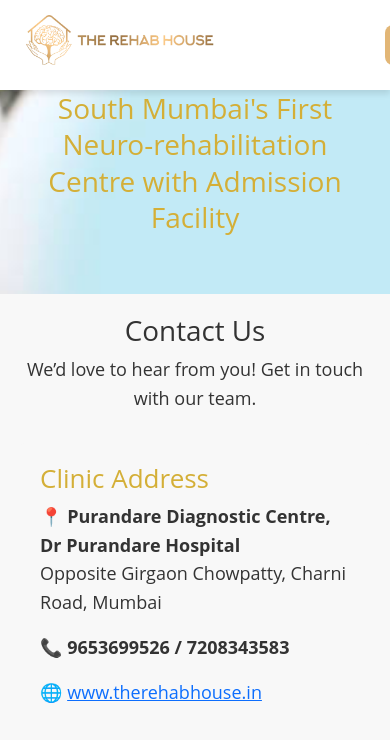
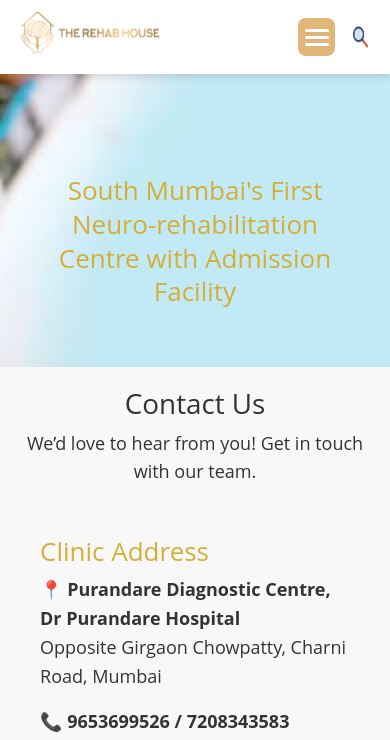
Before and after one commit to Dave8011/my-static-website, a plain HTML site: page contact.html in a window 390 px wide. Shown: the top 740 px of the page. Drawn offline with Linux system fonts and the light colour scheme.

Commit message:
Refactor: Mobile UI overhaul, global box-sizing, img fix

```diff
--- a/css/base.css
+++ b/css/base.css
@@ -1,3 +1,12 @@
+* {
+    box-sizing: border-box;
+}
+
+img {
+    max-width: 100%;
+    height: auto;
+}
+
 body {
     font-family: 'Open Sans', sans-serif;
     margin: 0;
--- a/css/responsive.css
+++ b/css/responsive.css
@@ -3,40 +3,47 @@
 ============================= */
 
 @media (max-width: 760px) {
+
+    /* Global reset for mobile */
     body {
         padding-top: 0;
-        /* Remove top blank space */
+        overflow-x: hidden;
     }
 
+    /* =============================
+       Header
+    ============================= */
     header {
+        position: relative;
         display: flex;
         justify-content: space-between;
-        /* Logo Left, Actions Right */
         align-items: center;
-        padding: 15px 20px;
-        /* Ensure padding prevents "out of frame" look */
+        padding: 12px 16px;
         background: #fff;
+        z-index: 1200;
     }
 
     .logo {
         position: static;
-        /* Remove absolute centering */
         transform: none;
         margin: 0;
     }
 
     .logo img {
-        height: 60px;
+        height: 50px;
         width: auto;
-        object-fit: contain;
+        display: block;
     }
 
     .header-actions {
         display: flex;
         align-items: center;
-        gap: 15px;
+        gap: 12px;
     }
 
+    /* =============================
+       Hamburger Button
+    ============================= */
     .hamburger {
         display: flex;
         flex-direction: column;
@@ -44,107 +51,130 @@
         align-items: center;
         gap: 4px;
         background: #e2b676;
-        /* Gold color */
         border: none;
-        width: 45px;
-        height: 40px;
+        width: 44px;
+        height: 38px;
         border-radius: 8px;
-        /* Rounded corners */
-        padding: 5px;
+        padding: 6px;
         cursor: pointer;
-        z-index: 1100;
+        z-index: 1300;
+        touch-action: manipulation;
     }
 
     .hamburger span {
-        display: block;
-        width: 25px;
+        width: 24px;
         height: 3px;
         background: #fff;
-        /* White lines on gold */
         border-radius: 2px;
+        display: block;
     }
 
-    /* Mobile Navigation */
+    /* =============================
+       Mobile Navigation
+    ============================= */
     nav {
+        position: absolute;
+        top: 100%;
+        left: 0;
         width: 100%;
+        background: var(--head-color);
         max-height: 0;
         overflow: hidden;
-        transition: max-height 0.3s ease-in-out;
-        background: var(--head-color);
-        position: absolute;
-        /* Dropdown style */
-        top: 100%;
-        left: 0;
-        z-index: 1000;
-        box-shadow: 0 4px 6px rgba(0, 0, 0, 0.1);
+        transition: max-height 0.35s ease;
+        z-index: 1100;
+        box-shadow: 0 6px 12px rgba(0, 0, 0, 0.15);
     }
 
     nav.active {
-        max-height: 300px;
-        /* Open */
-        padding-bottom: 20px;
+        max-height: 100vh;
     }
 
     nav ul {
+        display: flex;
         flex-direction: column;
-        gap: 0;
+        margin: 0;
         padding: 0;
+        list-style: none;
     }
 
     nav ul li {
         width: 100%;
-        border-bottom: 1px solid rgba(255, 255, 255, 0.1);
+        border-bottom: 1px solid rgba(255, 255, 255, 0.15);
+    }
+
+    nav ul li:last-child {
+        border-bottom: none;
     }
 
     nav ul li a {
         display: block;
-        padding: 15px 20px;
+        padding: 14px 18px;
+        font-size: 16px;
         color: var(--gold-text);
-        /* Ensure text is visible (Gold) */
+        text-decoration: none;
     }
 
+    nav ul li a:active {
+        background: rgba(255, 255, 255, 0.08);
+    }
+
+    /* =============================
+       Search Box
+    ============================= */
     .search-box {
-        margin-top: 0;
+        position: relative;
         width: auto;
-        /* Inherits global styles found in components.css */
     }
 
     .search-box input {
-        /* Mobile specific positioning adjustments if needed,
-           otherwise inherits from components.css */
-        right: 0;
-        left: auto;
-        width: 250px;
+        position: static;
+        width: 180px;
+        max-width: 100%;
     }
 
-    /* Hero overlapping fix */
+    /* =============================
+       Hero Section
+    ============================= */
     .hero {
         height: auto;
-        padding: 80px 20px 40px;
-        /* More top padding for fixed header */
-        min-height: 250px;
+        min-height: 260px;
+        padding: 90px 16px 40px;
+        text-align: center;
     }
 
     .hero h2 {
-        font-size: 28px;
-        /* Smaller font */
+        font-size: 26px;
         line-height: 1.3;
     }
 
-    /* Team section on mobile */
+    /* =============================
+       Team Section
+    ============================= */
     .team-member {
         width: 100%;
-        padding: 30px 20px;
+        padding: 24px 16px;
+        box-sizing: border-box;
     }
 
-    /* Footer Stack */
+    /* =============================
+       Footer
+    ============================= */
     footer {
+        display: flex;
         flex-direction: column;
+        align-items: center;
         text-align: center;
-        gap: 15px;
+        gap: 14px;
+        padding: 20px 16px;
     }
 
     .footer-right {
         justify-content: center;
     }
+
+    /* Ensure services-header and contact-header also respect mobile spacing if needed */
+    .services-header,
+    .contact-header {
+        /* padding/margin handling if not covered by general flow */
+    }
 }
```
Also changed, not shown: services.html (+1 -1 lines).
